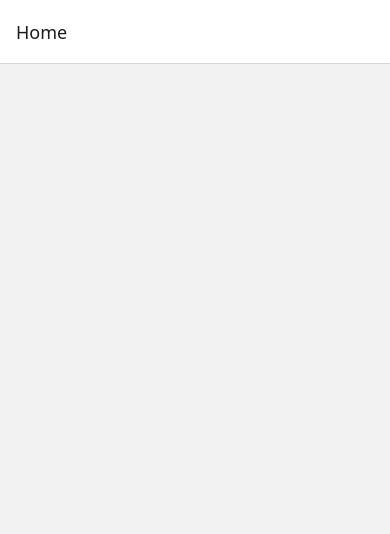
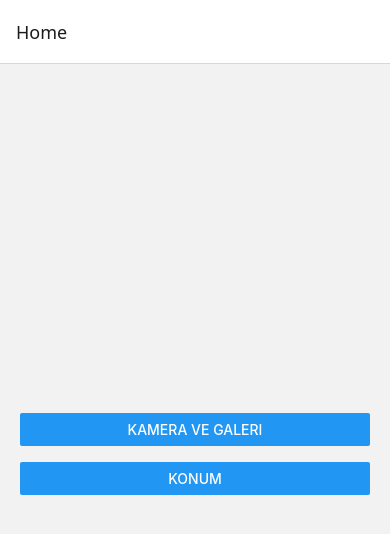
Before and after one commit to Ardadr07/DeviceFeaturesApp, a React Native app: screen /Home in a window 390 px wide. Shown: the top 534 px of the page. Built offline with nearby package versions, Linux system fonts and the light colour scheme.

Commit message:
feat: navigasyon butonlari ile ana ekran

```diff
--- a/screens/HomeScreen.js
+++ b/screens/HomeScreen.js
@@ -1,2 +1,25 @@
-import { View } from 'react-native';
-export default function Screen() { return <View />; }
+import { View, Button, StyleSheet } from 'react-native';
+
+export default function HomeScreen({ navigation }) {
+  return (
+    <View style={styles.container}>
+      <Button
+        title="Kamera ve Galeri"
+        onPress={() => navigation.navigate('Camera')}
+      />
+      <Button
+        title="Konum"
+        onPress={() => navigation.navigate('Location')}
+      />
+    </View>
+  );
+}
+
+const styles = StyleSheet.create({
+  container: {
+    flex: 1,
+    gap: 16,
+    justifyContent: 'center',
+    padding: 20,
+  },
+});
```
